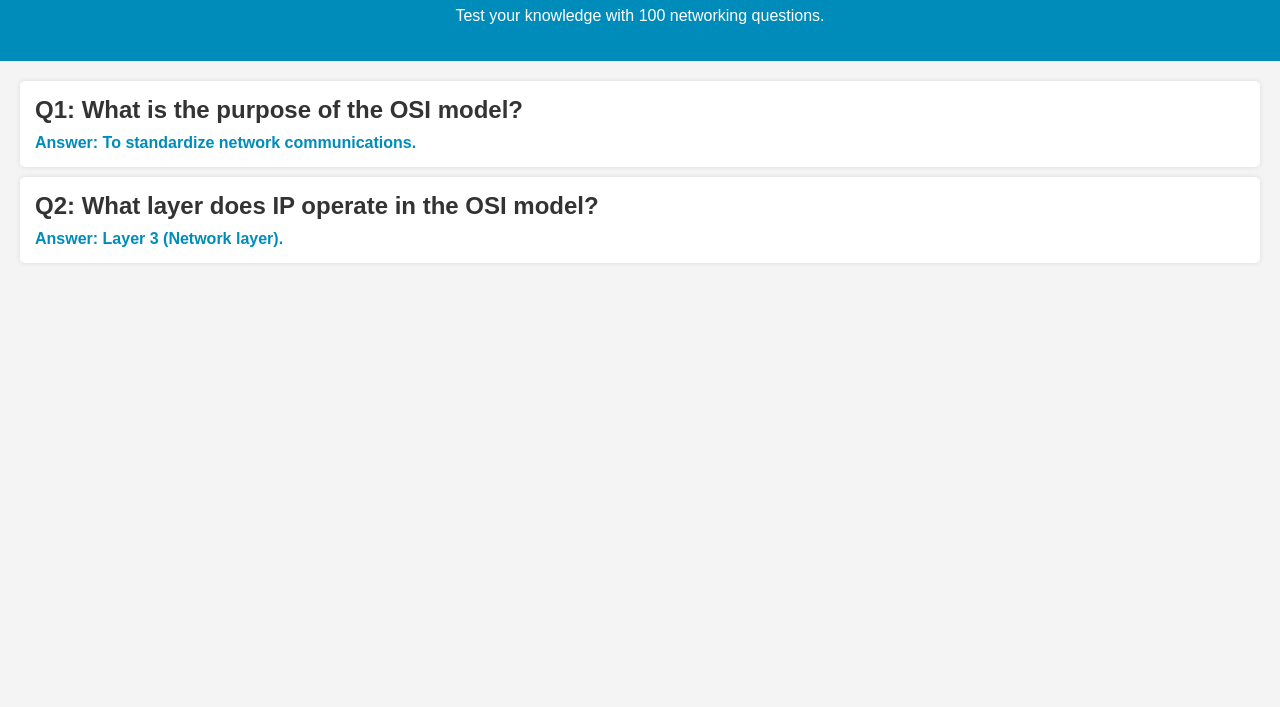
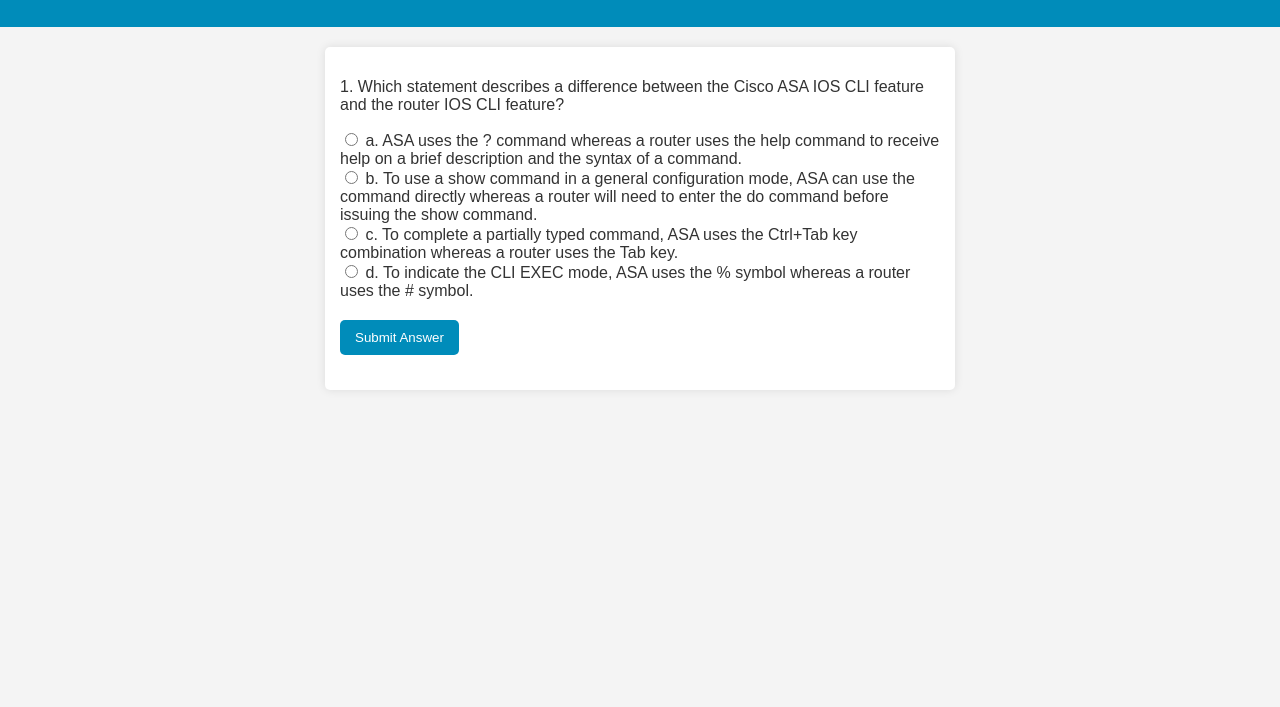
Before and after one commit to msmsajeed/networkingq, a plain HTML site: page index.html in a window 1280 px wide. Shown: the part 93-800 px from the top of the page. Drawn offline with Linux system fonts and the light colour scheme.

Commit message:
Updated question bank with interactive quiz functionality

```diff
--- a/index.html
+++ b/index.html
@@ -3,18 +3,42 @@
 <head>
     <meta charset="UTF-8">
     <meta name="viewport" content="width=device-width, initial-scale=1.0">
-    <title>Networking Practice Questions</title>
+    <title>Networking Question Bank</title>
     <link rel="stylesheet" href="style.css">
 </head>
 <body>
     <header>
-        <h1>Networking Practice Questions</h1>
-        <p>Test your knowledge with 100 networking questions.</p>
+        <h1>Networking Practice Question</h1>
     </header>
 
     <main>
-        <div id="questions-container">
-            <!-- Questions will be populated here by JavaScript -->
+        <div id="question-container">
+            <form id="question-form">
+                <p id="question-text">1. Which statement describes a difference between the Cisco ASA IOS CLI feature and the router IOS CLI feature?</p>
+
+                <div>
+                    <input type="radio" name="answer" value="a" id="option-a">
+                    <label for="option-a">a. ASA uses the ? command whereas a router uses the help command to receive help on a brief description and the syntax of a command.</label>
+                </div>
+
+                <div>
+                    <input type="radio" name="answer" value="b" id="option-b">
+                    <label for="option-b">b. To use a show command in a general configuration mode, ASA can use the command directly whereas a router will need to enter the do command before issuing the show command.</label>
+                </div>
+
+                <div>
+                    <input type="radio" name="answer" value="c" id="option-c">
+                    <label for="option-c">c. To complete a partially typed command, ASA uses the Ctrl+Tab key combination whereas a router uses the Tab key.</label>
+                </div>
+
+                <div>
+                    <input type="radio" name="answer" value="d" id="option-d">
+                    <label for="option-d">d. To indicate the CLI EXEC mode, ASA uses the % symbol whereas a router uses the # symbol.</label>
+                </div>
+
+                <button type="button" onclick="checkAnswer()">Submit Answer</button>
+            </form>
+            <p id="result"></p>
         </div>
     </main>
 
--- a/script.js
+++ b/script.js
@@ -1,30 +1,15 @@
-const questions = [
-    {
-        question: "What is the purpose of the OSI model?",
-        answer: "To standardize network communications."
-    },
-    {
-        question: "What layer does IP operate in the OSI model?",
-        answer: "Layer 3 (Network layer)."
-    },
-    // Add more questions here
-    // Example: { question: "Your question here?", answer: "The correct answer." }
-];
+function checkAnswer() {
+    const correctAnswer = 'b'; // Set the correct answer for this question
+    const form = document.getElementById('question-form');
+    const result = document.getElementById('result');
 
-const questionsContainer = document.getElementById('questions-container');
+    const selectedOption = form.elements['answer'].value;
 
-questions.forEach((q, index) => {
-    const questionDiv = document.createElement('div');
-    questionDiv.classList.add('question');
-
-    const questionTitle = document.createElement('h2');
-    questionTitle.textContent = `Q${index + 1}: ${q.question}`;
-    questionDiv.appendChild(questionTitle);
-
-    const answerDiv = document.createElement('div');
-    answerDiv.classList.add('answer');
-    answerDiv.textContent = `Answer: ${q.answer}`;
-    questionDiv.appendChild(answerDiv);
-
-    questionsContainer.appendChild(questionDiv);
-});
+    if (selectedOption === correctAnswer) {
+        result.textContent = "Excellent!";
+        result.style.color = "green";
+    } else {
+        result.textContent = "Incorrect. The correct answer is: " + correctAnswer + ".";
+        result.style.color = "red";
+    }
+}
--- a/style.css
+++ b/style.css
@@ -1,9 +1,9 @@
 body {
     font-family: Arial, sans-serif;
-    margin: 0;
-    padding: 0;
     background-color: #f4f4f4;
     color: #333;
+    padding: 0;
+    margin: 0;
 }
 
 header {
@@ -17,20 +17,30 @@
     padding: 20px;
 }
 
-.question {
+#question-container {
     background-color: white;
     padding: 15px;
-    margin-bottom: 10px;
     border-radius: 5px;
-    box-shadow: 0 0 5px rgba(0, 0, 0, 0.1);
+    box-shadow: 0 0 10px rgba(0, 0, 0, 0.1);
+    max-width: 600px;
+    margin: 0 auto;
 }
 
-.question h2 {
-    margin: 0;
+button {
+    margin-top: 20px;
+    padding: 10px 15px;
+    background-color: #008cba;
+    color: white;
+    border: none;
+    border-radius: 5px;
+    cursor: pointer;
 }
 
-.answer {
-    margin-top: 10px;
-    color: #008cba;
-    font-weight: bold;
+button:hover {
+    background-color: #005f7f;
 }
+
+#result {
+    margin-top: 20px;
+    font-size: 18px;
+}
```
